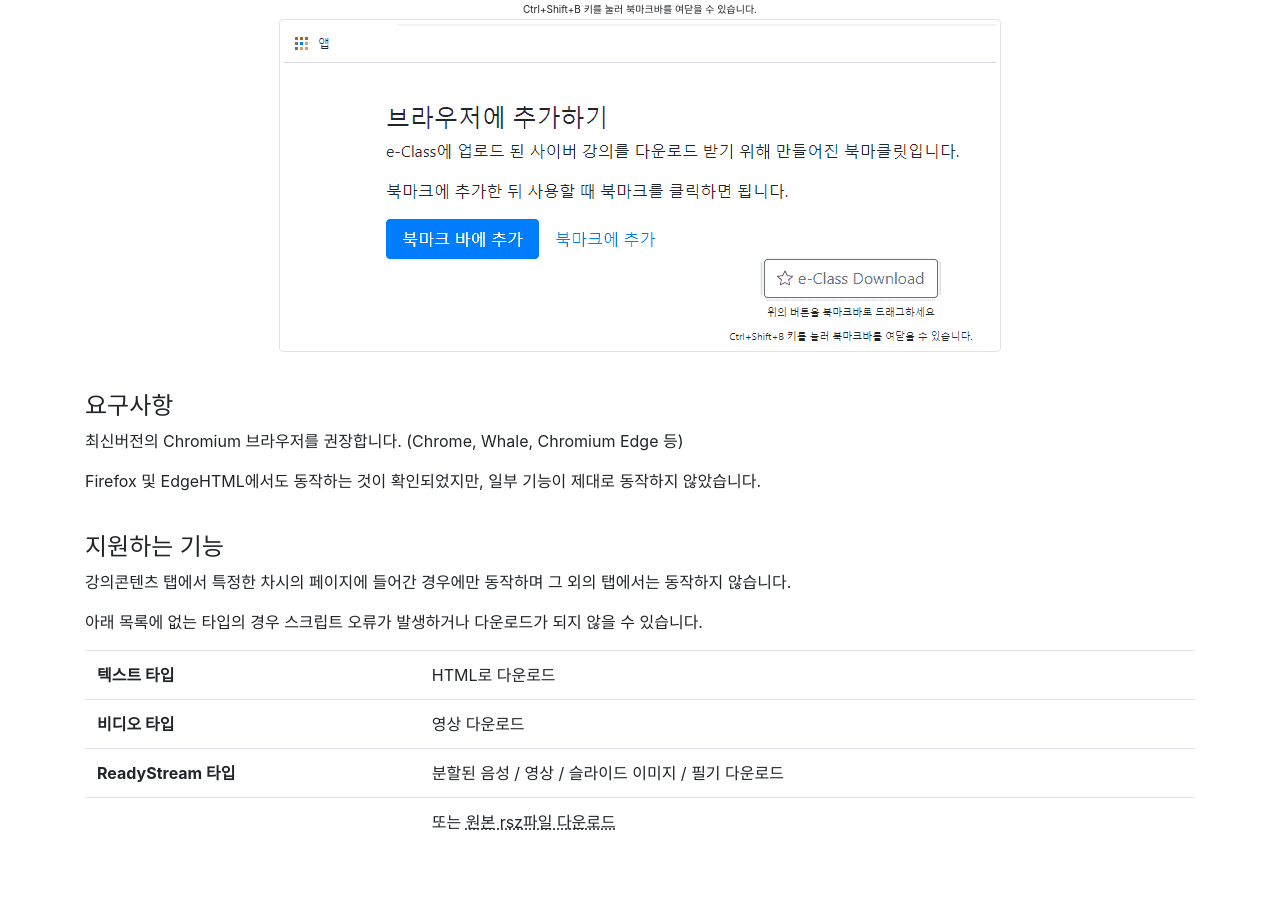
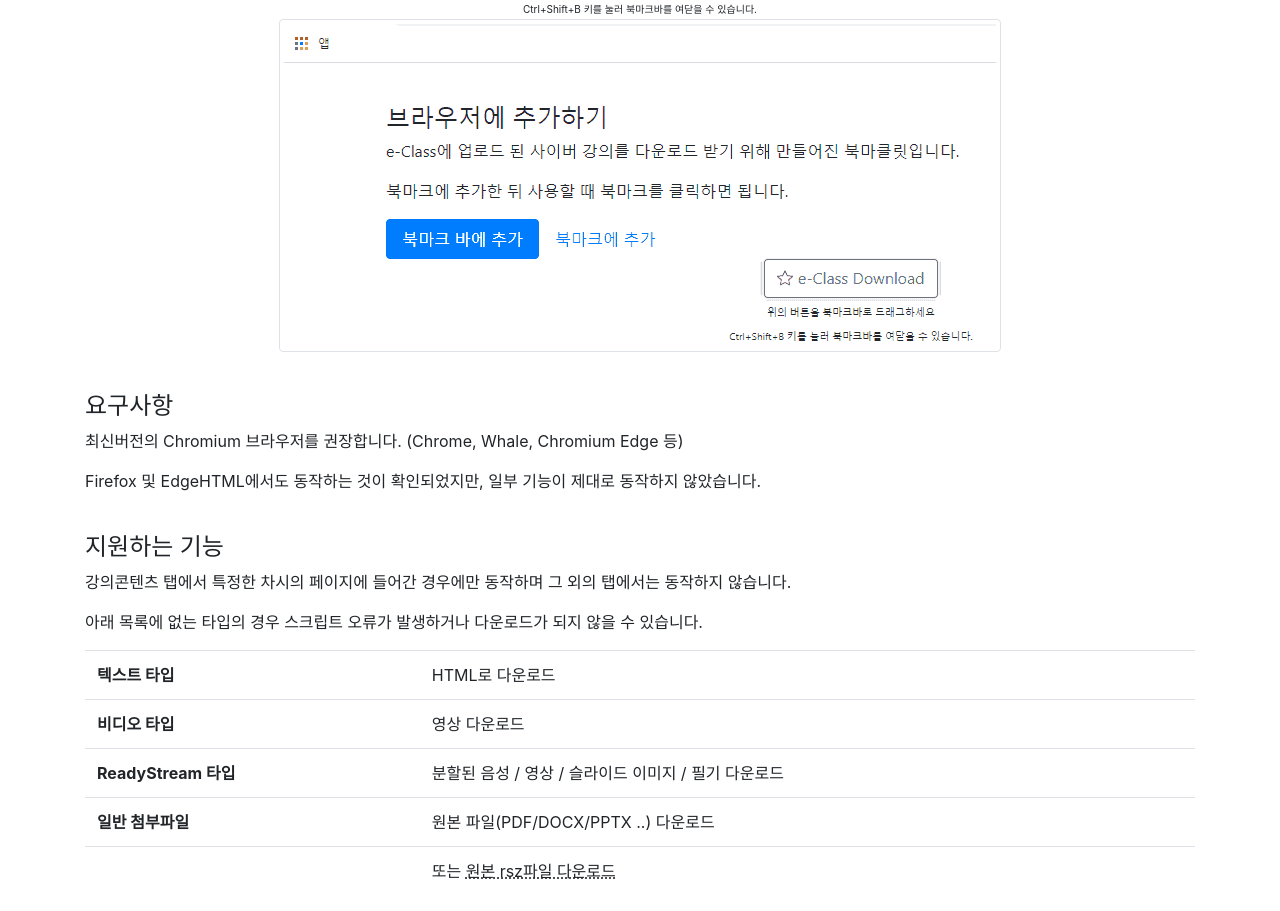
Before and after one commit to B1anc/b1anc.github.io, a plain HTML site: page eclass/index.html in a window 1280 px wide. Shown: the part 264-1175 px from the top of the page. Before the commit the page ends 1126 px from the top, so only its background shows below. Drawn offline with nearby package versions, Linux system fonts and the light colour scheme.

Commit message:
Update index.html

```diff
--- a/eclass/index.html
+++ b/eclass/index.html
@@ -77,6 +77,10 @@
 						<td>분할된 음성 / 영상 / 슬라이드 이미지 / 필기 다운로드</td>
 					</tr>
 					<tr>
+						<th>일반 첨부파일</th>
+						<td>원본 파일(PDF/DOCX/PPTX ..) 다운로드</td>
+					</tr>
+					<tr>
 						<th></th>
 						<td>또는 <abbr title="스크립트 환경설정에서 해당 옵션을 직접 활성화해야합니다." data-toggle="tooltip" data-placement="right">원본 rsz파일 다운로드</abbr></td>
 					</tr>
```
